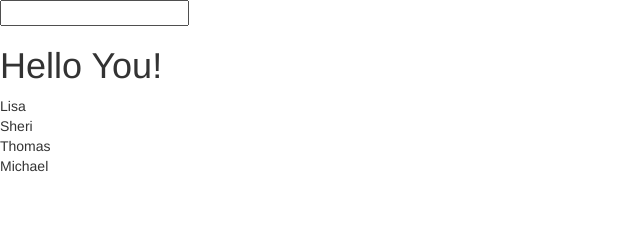
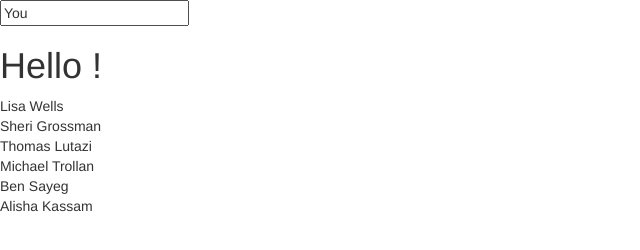
Before and after one commit to aas395/closures, a plain HTML site: page index.html in a window 1280 px wide. Shown: the whole page, without its empty margins (0-640 px from the left). Drawn offline with nearby package versions, Linux system fonts and the light colour scheme.

Commit message:
updating to use angular

```diff
--- a/app.js
+++ b/app.js
@@ -1,9 +1,19 @@
-(function($) {
+(function() {
+	var app = angular.module('testApp', []);
 
-})(jQuery);
+	app.controller('TestCtrl', ['$scope', function($scope) {
 
-function outer() {
-	function inner() {
+		$scope.people = [
+			{firstName: 'Lisa', lastName: 'Wells'},
+			{firstName: 'Sheri', lastName: 'Grossman'},
+			{firstName: 'Thomas', lastName: 'Lutazi'},
+			{firstName: 'Michael', lastName: 'Trollan'},
+			{firstName: 'Ben', lastName: 'Sayeg'},
+			{firstName: 'Alisha', lastName: 'Kassam'}
+		];
 
-	}
-}
+		$scope.person = {
+			name: 'You'
+		};
+	}]);
+})();
--- a/index.html
+++ b/index.html
@@ -1,18 +1,19 @@
-<html ng-app>
+<html ng-app="testApp">
 	<head>
 		<link rel="stylesheet" href="css/bootstrap.css" />
 	</head>
-	<body ng-init="people=[{name: 'Lisa'},{name: 'Sheri'},{name: 'Thomas'}, {name: 'Michael'}]">
+	<body ng-controller="TestCtrl">
 		<div>
 			<input type="text" ng-model="person.name">
 		</div>
-		<h1>{{ "Hello" + " " + (person.name || 'You') + "!" }}</h1>
+		<h1>{{ "Hello" + " " + person.firstName + " " + person.lastName + "!" }}</h1>
 
-		<div ng-repeat="person in people">
-			<div class="name">{{person.name}}</div>
+		<div ng-repeat="person in people | orderBy : '-name'">
+			<div class="name">{{person.firstName + " " + person.lastName}}</div>
 		</div>
 
 		<script type="text/javascript" src="https://ajax.googleapis.com/ajax/libs/angularjs/1.4.5/angular.min.js"></script>
+
 		<script type="text/javascript" src="app.js"></script>
 	</body>
 </html>
```
